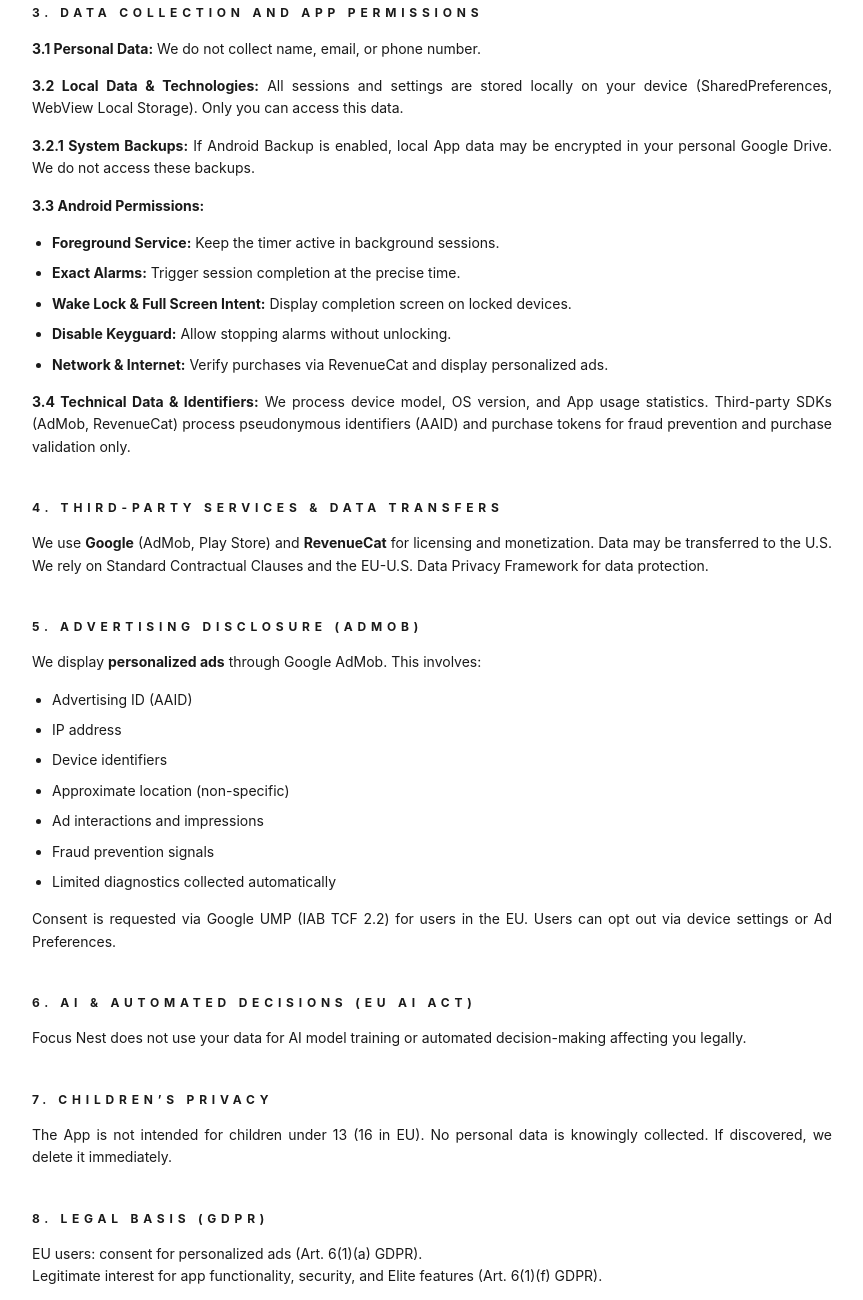
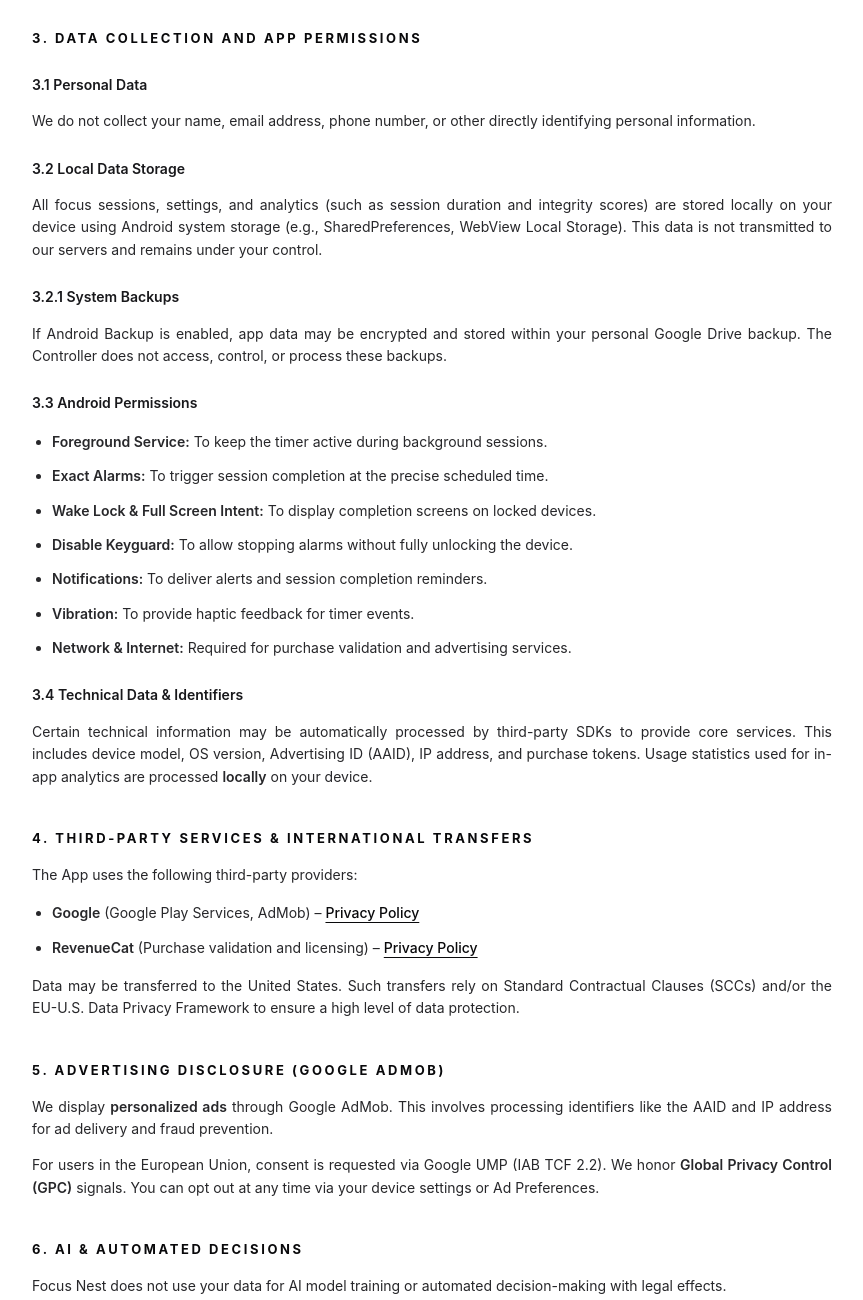
Before and after one commit to appfocusnest/privacy, a plain HTML site: page index.html in a window 1280 px wide. Shown: the part 471-1771 px from the top of the page, without its empty margins (208-1071 px from the left). Drawn offline with Linux system fonts and the light colour scheme.

Commit message:
Update index.html

```diff
--- a/index.html
+++ b/index.html
@@ -8,7 +8,7 @@
         body {
             font-family: -apple-system, BlinkMacSystemFont, "Segoe UI", Roboto, Helvetica, Arial, sans-serif;
             line-height: 1.6;
-            color: #1a1a1a;
+            color: #27272a;
             max-width: 800px;
             margin: 0 auto;
             padding: 40px 20px;
@@ -23,20 +23,25 @@
             padding-bottom: 20px;
             margin-bottom: 40px;
         }
-        h1 span {
-            color: #a1a1aa;
-        }
+        h1 span { color: #a1a1aa; }
         h2 {
-            font-size: 12px;
+            font-size: 13px;
             font-weight: 700;
-            letter-spacing: 0.4em;
+            letter-spacing: 0.2em;
             text-transform: uppercase;
             margin-top: 40px;
             margin-bottom: 15px;
+            color: #09090b;
         }
-        p, ul {
+        h3 {
             font-size: 14px;
-            margin-bottom: 15px;
+            font-weight: 600;
+            margin-top: 25px;
+            color: #18181b;
+        }
+        p, li {
+            font-size: 14px;
+            margin-bottom: 12px;
             text-align: justify;
         }
         .last-updated {
@@ -46,32 +51,24 @@
             letter-spacing: 0.3em;
             margin-bottom: 50px;
         }
+        ul { padding-left: 20px; }
         a {
-            color: #1a1a1a;
+            color: #09090b;
             text-decoration: underline;
             text-underline-offset: 4px;
             font-weight: 500;
         }
-        ul {
-            list-style-type: disc;
-            padding-left: 20px;
-        }
-        li {
-            margin-bottom: 8px;
-        }
-        strong {
-            font-weight: 700;
-        }
+        section { margin-bottom: 35px; }
+        strong { font-weight: 600; }
         footer {
-            margin-top: 60px;
-            padding-top: 40px;
+            margin-top: 80px;
+            padding-top: 30px;
             border-top: 1px solid #f4f4f5;
             text-align: center;
             font-size: 10px;
             color: #a1a1aa;
             text-transform: uppercase;
             letter-spacing: 0.4em;
-            line-height: 2;
         }
     </style>
 </head>
@@ -79,11 +76,13 @@
 
     <h1>Privacy Policy <span>Focus Nest</span></h1>
 
-    <p class="last-updated">Last Updated: March 31, 2026</p>
+    <p class="last-updated">Last Updated: April 01, 2026</p>
 
     <section>
         <h2>1. Data Controller</h2>
-        <p>The data controller is the independent creator of the Focus Nest application (“Controller”).</p>
+        <p>
+            The data controller is <strong>Joanna Maleszka</strong>, an independent developer based in <strong>Poland</strong>, operating the Focus Nest application (“Controller”).
+        </p>
         <p>Contact: <a href="mailto:app.focusnest@gmail.com">app.focusnest@gmail.com</a></p>
     </section>
 
@@ -94,88 +93,105 @@
 
     <section>
         <h2>3. Data Collection and App Permissions</h2>
-        <p><strong>3.1 Personal Data:</strong> We do not collect name, email, or phone number.</p>
-        <p><strong>3.2 Local Data & Technologies:</strong> All sessions and settings are stored locally on your device (SharedPreferences, WebView Local Storage). Only you can access this data.</p>
-        <p><strong>3.2.1 System Backups:</strong> If Android Backup is enabled, local App data may be encrypted in your personal Google Drive. We do not access these backups.</p>
-        <p><strong>3.3 Android Permissions:</strong></p>
+
+        <h3>3.1 Personal Data</h3>
+        <p>We do not collect your name, email address, phone number, or other directly identifying personal information.</p>
+
+        <h3>3.2 Local Data Storage</h3>
+        <p>
+            All focus sessions, settings, and analytics (such as session duration and integrity scores) are stored locally on your device using Android system storage (e.g., SharedPreferences, WebView Local Storage). This data is not transmitted to our servers and remains under your control.
+        </p>
+
+        <h3>3.2.1 System Backups</h3>
+        <p>If Android Backup is enabled, app data may be encrypted and stored within your personal Google Drive backup. The Controller does not access, control, or process these backups.</p>
+
+        <h3>3.3 Android Permissions</h3>
         <ul>
-            <li><strong>Foreground Service:</strong> Keep the timer active in background sessions.</li>
-            <li><strong>Exact Alarms:</strong> Trigger session completion at the precise time.</li>
-            <li><strong>Wake Lock & Full Screen Intent:</strong> Display completion screen on locked devices.</li>
-            <li><strong>Disable Keyguard:</strong> Allow stopping alarms without unlocking.</li>
-            <li><strong>Network & Internet:</strong> Verify purchases via RevenueCat and display personalized ads.</li>
+            <li><strong>Foreground Service:</strong> To keep the timer active during background sessions.</li>
+            <li><strong>Exact Alarms:</strong> To trigger session completion at the precise scheduled time.</li>
+            <li><strong>Wake Lock & Full Screen Intent:</strong> To display completion screens on locked devices.</li>
+            <li><strong>Disable Keyguard:</strong> To allow stopping alarms without fully unlocking the device.</li>
+            <li><strong>Notifications:</strong> To deliver alerts and session completion reminders.</li>
+            <li><strong>Vibration:</strong> To provide haptic feedback for timer events.</li>
+            <li><strong>Network & Internet:</strong> Required for purchase validation and advertising services.</li>
         </ul>
-        <p><strong>3.4 Technical Data & Identifiers:</strong> We process device model, OS version, and App usage statistics. Third-party SDKs (AdMob, RevenueCat) process pseudonymous identifiers (AAID) and purchase tokens for fraud prevention and purchase validation only.</p>
+
+        <h3>3.4 Technical Data & Identifiers</h3>
+        <p>
+            Certain technical information may be automatically processed by third-party SDKs to provide core services. This includes device model, OS version, Advertising ID (AAID), IP address, and purchase tokens. Usage statistics used for in-app analytics are processed <strong>locally</strong> on your device.
+        </p>
     </section>
 
     <section>
-        <h2>4. Third-Party Services & Data Transfers</h2>
-        <p>We use <strong>Google</strong> (AdMob, Play Store) and <strong>RevenueCat</strong> for licensing and monetization. Data may be transferred to the U.S. We rely on Standard Contractual Clauses and the EU-U.S. Data Privacy Framework for data protection.</p>
+        <h2>4. Third-Party Services & International Transfers</h2>
+        <p>The App uses the following third-party providers:</p>
+        <ul>
+            <li><strong>Google</strong> (Google Play Services, AdMob) – <a href="https://policies.google.com/privacy" target="_blank">Privacy Policy</a></li>
+            <li><strong>RevenueCat</strong> (Purchase validation and licensing) – <a href="https://www.revenuecat.com/privacy" target="_blank">Privacy Policy</a></li>
+        </ul>
+        <p>Data may be transferred to the United States. Such transfers rely on Standard Contractual Clauses (SCCs) and/or the EU-U.S. Data Privacy Framework to ensure a high level of data protection.</p>
     </section>
 
     <section>
-        <h2>5. Advertising Disclosure (AdMob)</h2>
-        <p>We display <strong>personalized ads</strong> through Google AdMob. This involves:</p>
-        <ul>
-            <li>Advertising ID (AAID)</li>
-            <li>IP address</li>
-            <li>Device identifiers</li>
-            <li>Approximate location (non-specific)</li>
-            <li>Ad interactions and impressions</li>
-            <li>Fraud prevention signals</li>
-            <li>Limited diagnostics collected automatically</li>
-        </ul>
-        <p>Consent is requested via Google UMP (IAB TCF 2.2) for users in the EU. Users can opt out via device settings or Ad Preferences.</p>
+        <h2>5. Advertising Disclosure (Google AdMob)</h2>
+        <p>We display <strong>personalized ads</strong> through Google AdMob. This involves processing identifiers like the AAID and IP address for ad delivery and fraud prevention.</p>
+        <p>
+            For users in the European Union, consent is requested via Google UMP (IAB TCF 2.2). We honor <strong>Global Privacy Control (GPC)</strong> signals. You can opt out at any time via your device settings or Ad Preferences.
+        </p>
     </section>
 
     <section>
-        <h2>6. AI & Automated Decisions (EU AI Act)</h2>
-        <p>Focus Nest does not use your data for AI model training or automated decision-making affecting you legally.</p>
+        <h2>6. AI & Automated Decisions</h2>
+        <p>Focus Nest does not use your data for AI model training or automated decision-making with legal effects.</p>
     </section>
 
     <section>
         <h2>7. Children’s Privacy</h2>
-        <p>The App is not intended for children under 13 (16 in EU). No personal data is knowingly collected. If discovered, we delete it immediately.</p>
+        <p>The App is not intended for children under 13 (16 in EU). No personal data is knowingly collected. If identified, such data will be deleted immediately.</p>
     </section>
 
     <section>
         <h2>8. Legal Basis (GDPR)</h2>
-        <p>EU users: consent for personalized ads (Art. 6(1)(a) GDPR).<br> Legitimate interest for app functionality, security, and Elite features (Art. 6(1)(f) GDPR).</p>
-    </section>
-
-    <section>
-        <h2>9. User Rights & Data Deletion</h2>
-        <p>You may access, correct, or delete your data:</p>
         <ul>
-            <li><strong>Right to be Forgotten:</strong> Clear App storage or uninstall the App.</li>
-            <li><strong>Data Portability:</strong> Export not supported at this time.</li>
-            <li><strong>California Privacy Rights (CCPA):</strong> Do not sell or share personal data; request deletion at <a href="mailto:app.focusnest@gmail.com">app.focusnest@gmail.com</a>.</li>
+            <li><strong>Consent (Art. 6(1)(a) GDPR)</strong> – for personalized advertising.</li>
+            <li><strong>Contractual Necessity (Art. 6(1)(b) GDPR)</strong> – to provide and validate Elite premium features.</li>
+            <li><strong>Legitimate Interest (Art. 6(1)(f) GDPR)</strong> – for app functionality, fraud prevention, and security.</li>
         </ul>
     </section>
 
     <section>
+        <h2>9. User Rights</h2>
+        <p>Under GDPR, you have the right to access, rectify, or erase your data. Since most data is local, you can exercise these rights by clearing app storage or uninstalling the App.</p>
+
+        <h3>California Privacy Rights (CCPA/CPRA)</h3>
+        <p>
+            We do not sell personal data. Certain advertising activities may be considered “sharing”. California residents may request access, deletion, or opt-out by contacting us at <a href="mailto:app.focusnest@gmail.com">app.focusnest@gmail.com</a>.
+        </p>
+    </section>
+
+    <section>
         <h2>10. Data Retention</h2>
-        <p>Local App data is retained on your device until deletion or uninstall. No personal data is stored on our servers. Third-party services retain only necessary purchase and advertising data per their policies.</p>
+        <p>Local data remains on your device until deletion. Third-party providers retain advertising and purchase data only as long as necessary under their respective policies.</p>
     </section>
 
     <section>
         <h2>11. RevenueCat Disclosure</h2>
-        <p>RevenueCat processes one-time purchase tokens and receipts for license validation. No credit card data is collected. RevenueCat acts as a data processor under GDPR.</p>
+        <p>RevenueCat processes purchase receipts solely for license validation. No credit card information is collected by the Controller. RevenueCat acts as a data processor under GDPR.</p>
     </section>
 
     <section>
         <h2>12. Data Security</h2>
-        <p>We use Android security mechanisms (sandboxing, encryption). Data transmitted to third parties is protected using HTTPS/TLS encryption.</p>
+        <p>We use standard Android security mechanisms (sandboxing) and HTTPS/TLS encryption for all communications with third-party providers.</p>
     </section>
 
     <section>
         <h2>13. Changes to this Policy</h2>
-        <p>Updates may occur. Continued App use indicates acceptance. Latest version available online at: <a href="https://appfocusnest.github.io/privacy/">appfocusnest.github.io/privacy/</a>.</p>
+        <p>Updates may occur. Continued use of the App constitutes acceptance of the revised Policy. Latest version: <a href="https://appfocusnest.github.io/privacy/">appfocusnest.github.io/privacy/</a></p>
     </section>
 
     <footer>
         Latest version available online at:<br>
-        <a href="https://appfocusnest.github.io/privacy/" style="color: #71717a;">appfocusnest.github.io/privacy/</a>
+        <a href="https://appfocusnest.github.io/privacy/">appfocusnest.github.io/privacy/</a>
     </footer>
 
 </body>
```
